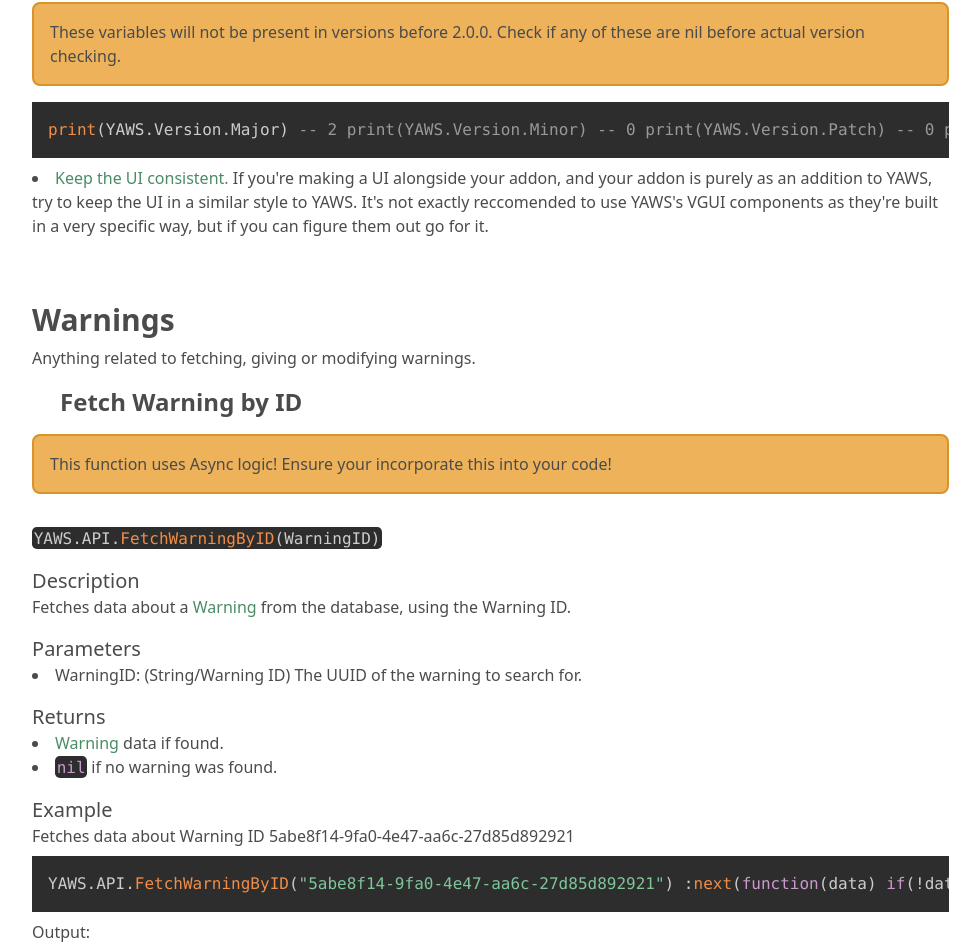
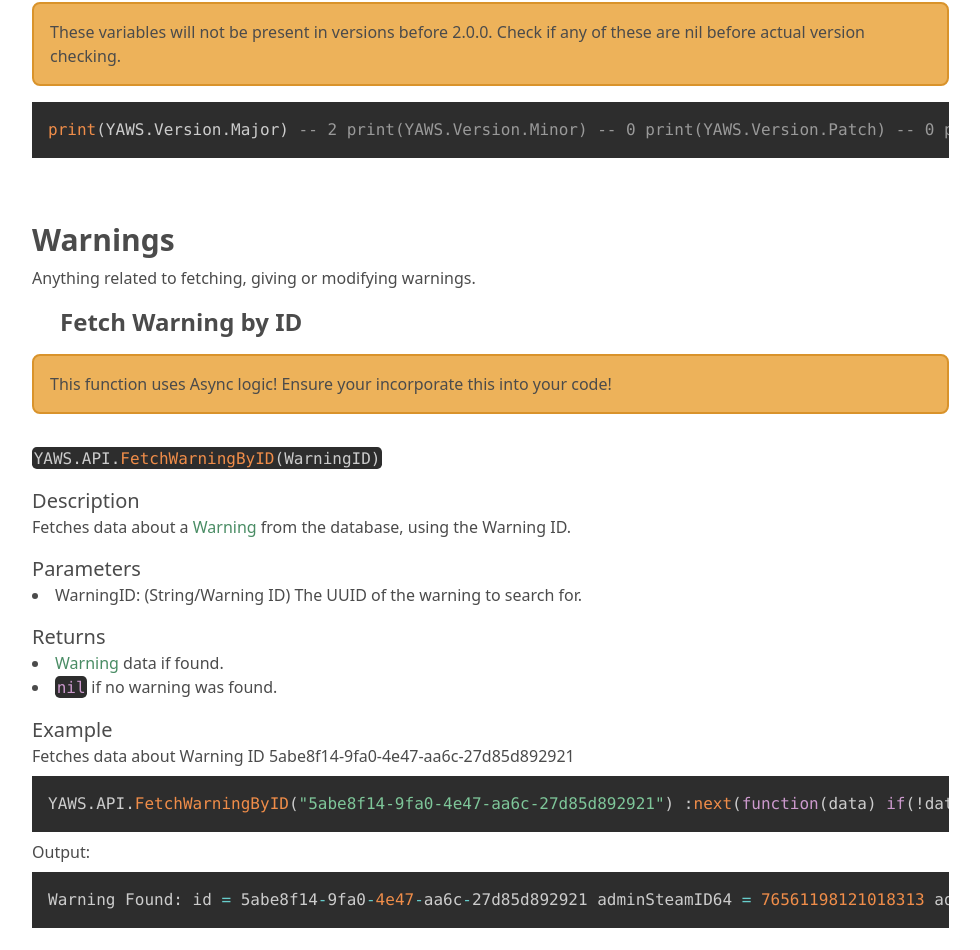
Before and after one commit to LivacoNew/YAWS-API-Docs, a Vue app: page / in a window 1280 px wide. Shown: the part 2166-3116 px from the top of the page, without its empty margins (299-1279 px from the left). Built offline with nearby package versions, Linux system fonts and the light colour scheme; some icons are missing.

Commit message:
chore: remove ui consistency requirement

```diff
--- a/src/components/sections/IntroductionSection.vue
+++ b/src/components/sections/IntroductionSection.vue
@@ -95,7 +95,6 @@
                 print(YAWS.Version.Release)   -- "2.0.0 (Stable)"
             </CodeBlock>
             </li>
-            <li class="my-2"><ContentHighlight>Keep the UI consistent.</ContentHighlight> If you're making a UI alongside your addon, and your addon is purely as an addition to YAWS, try to keep the UI in a similar style to YAWS. It's not exactly reccomended to use YAWS's VGUI components as they're built in a very specific way, but if you can figure them out go for it.</li>
         </ul>
     </ContentSection>
 </template>
```
